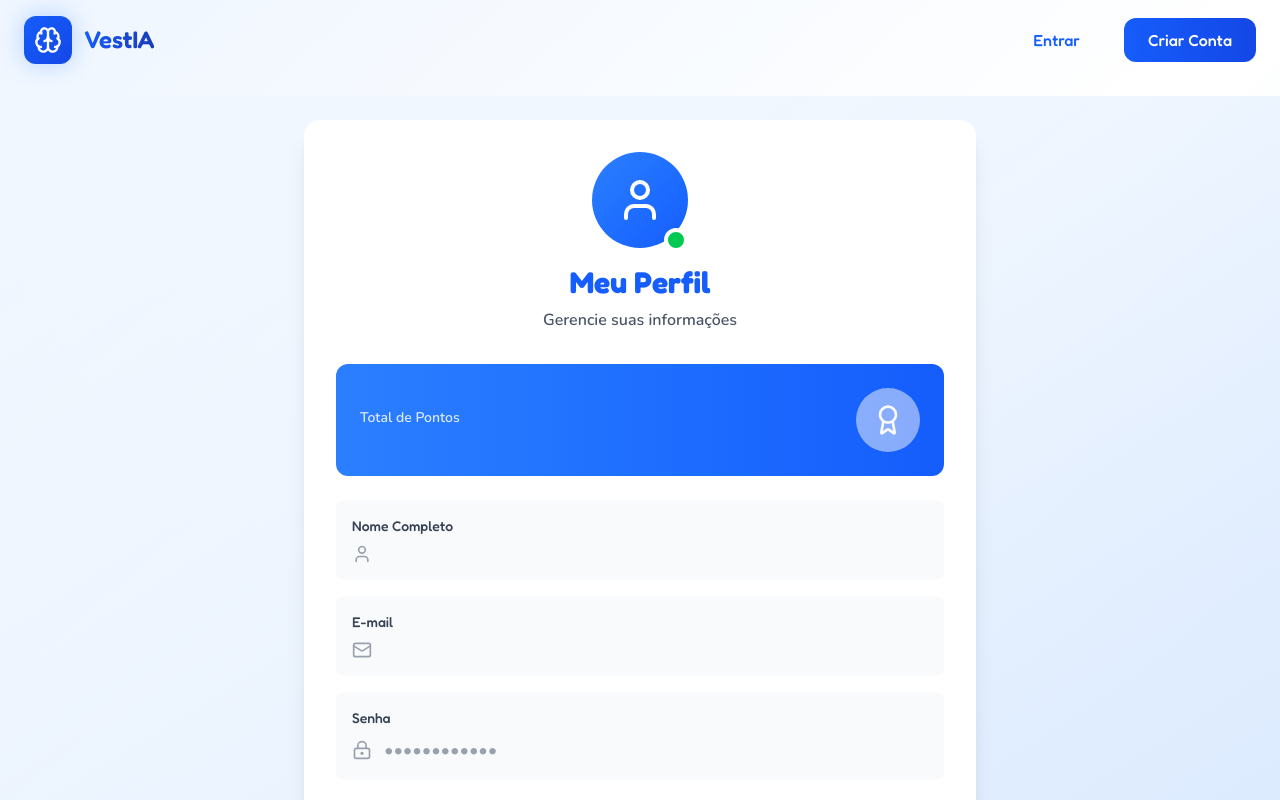
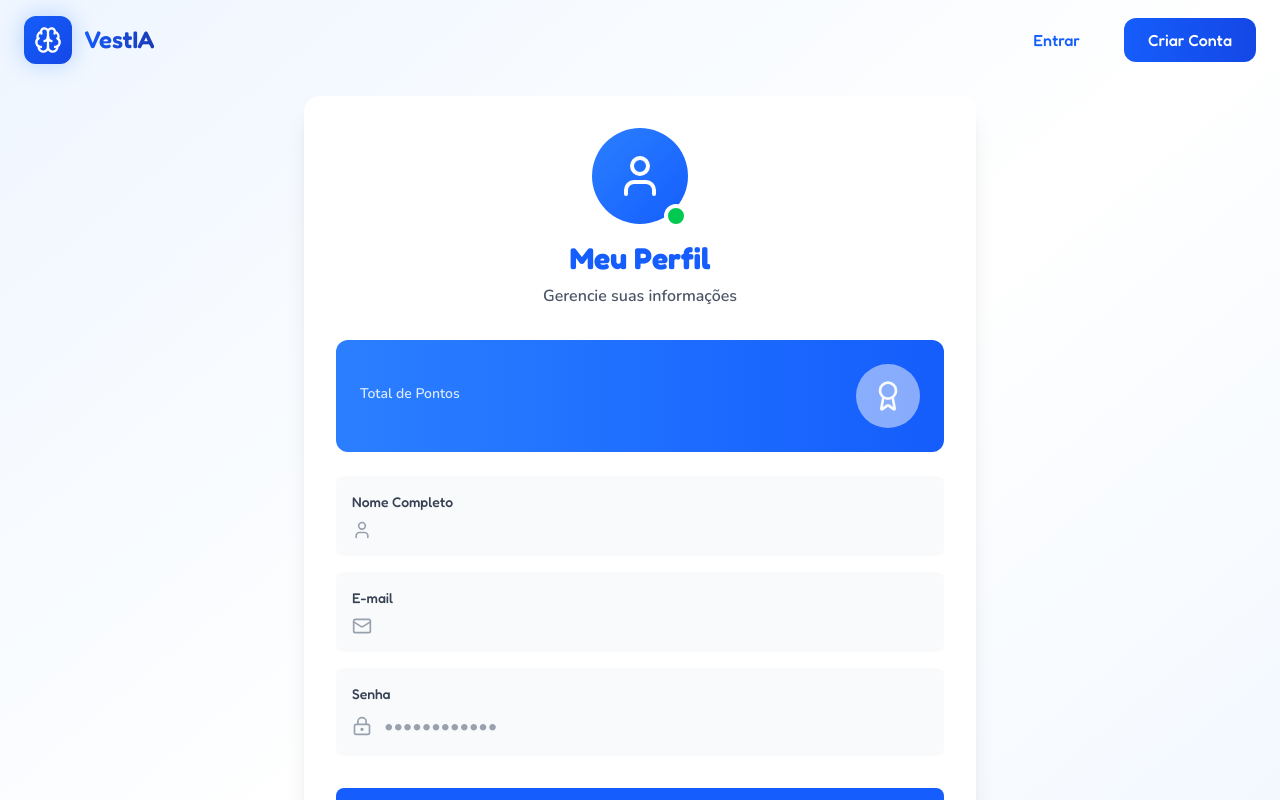
Before and after one commit to ProjetoVestIA/VestIA_Front-end, a React (Vite) app: page /perfil in a window 1280 px wide. Shown: the top 800 px of the page. Built offline with nearby package versions, Linux system fonts and the light colour scheme.

Commit message:
style: Pequena alteração no estilo da página de perfil.

```diff
--- a/src/pages/Perfil/perfil.tsx
+++ b/src/pages/Perfil/perfil.tsx
@@ -35,7 +35,7 @@ function Perfil() {
     };
 
     return (
-        <div className="bg-linear-to-br from-blue-10 to-blue-100 min-h-screen flex items-center justify-center p-6">
+        <div className="bg-linear-to-br flex items-center justify-center">
             <div className="bg-white rounded-2xl shadow-xl w-full max-w-2xl p-8">
                 {/* Header */}
                 <div className="text-center mb-8">
```
